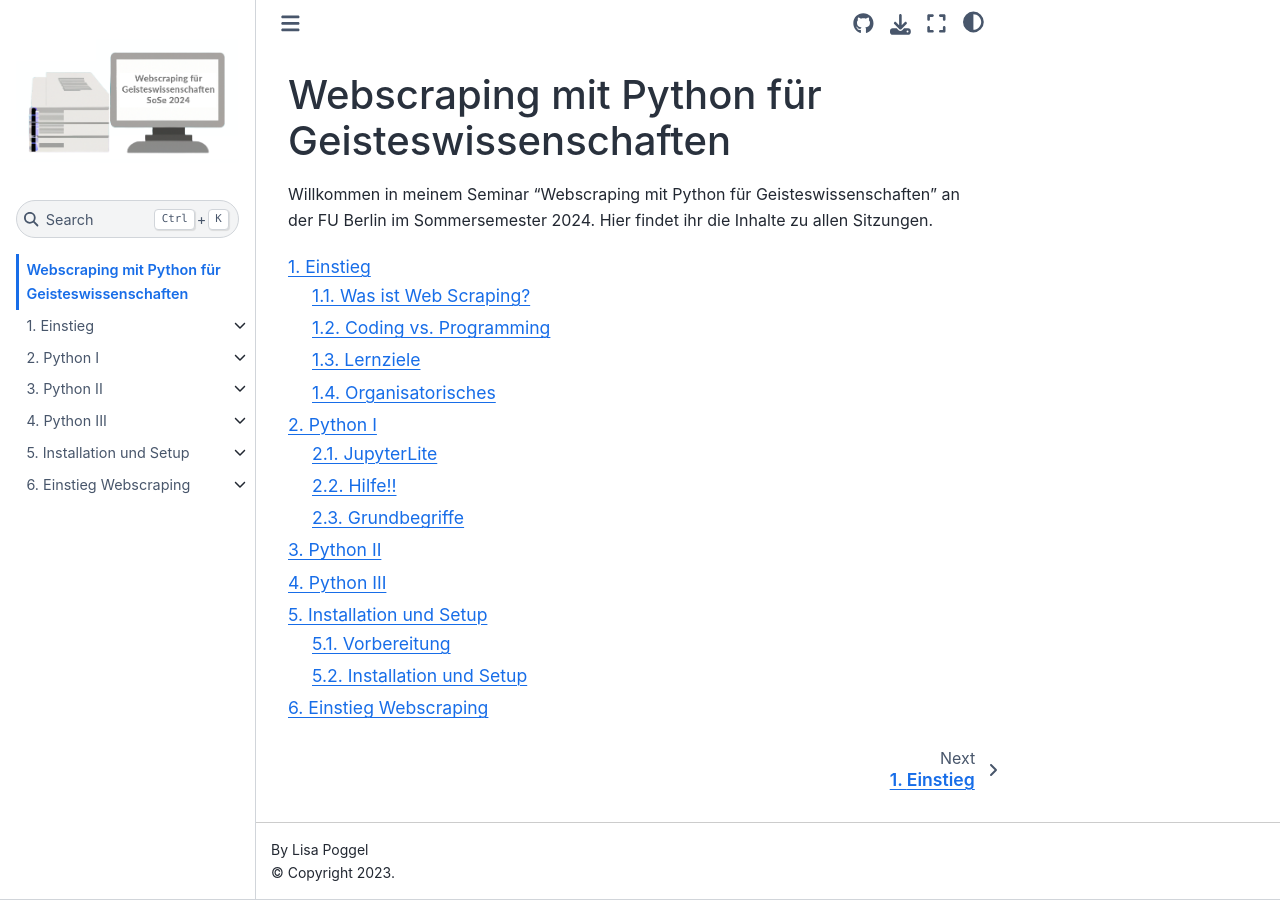
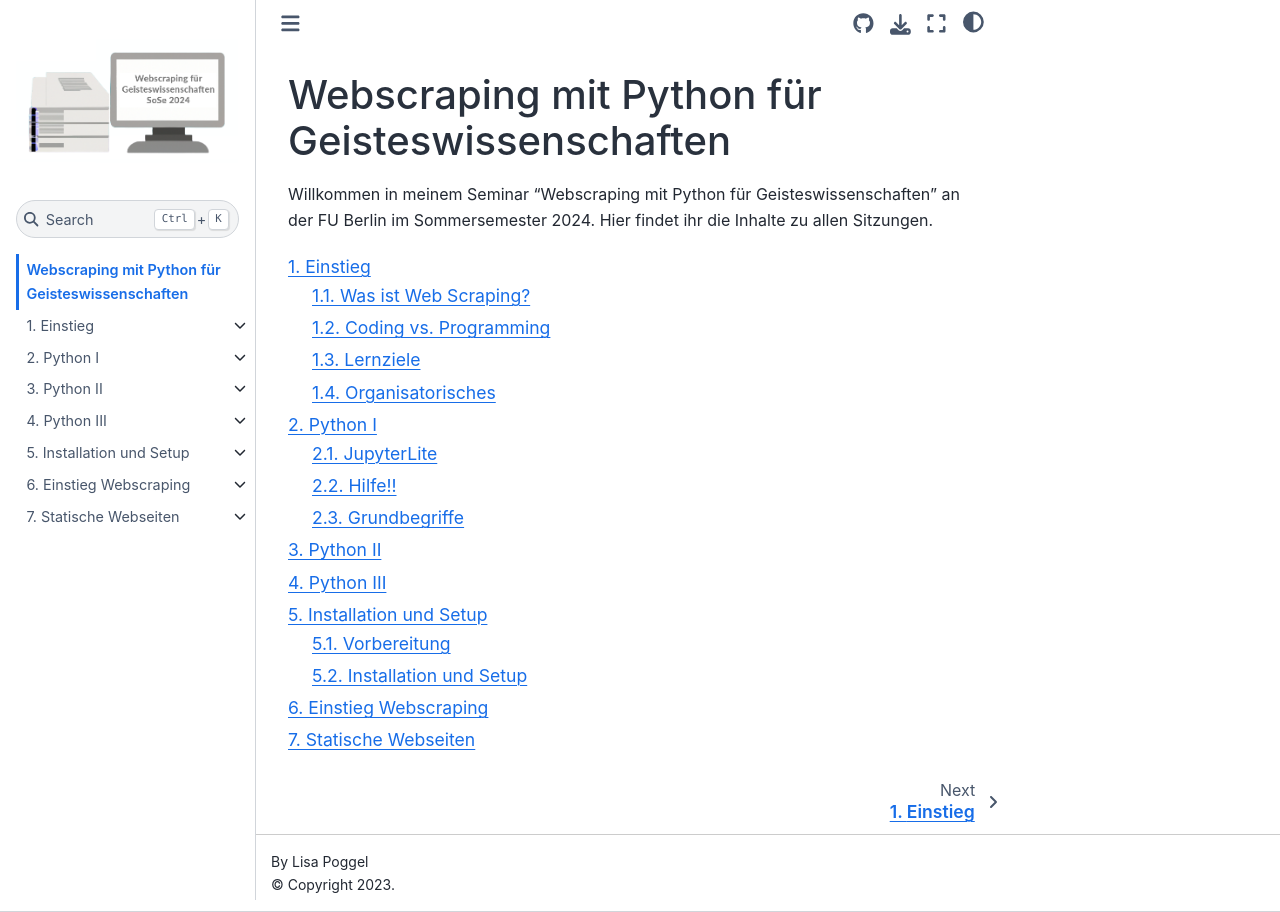
Before and after one commit to lipogg/webscraping-mit-python, a Jupyter Book: the page built from intro.md, in a window 1280 px wide. Built offline with Jupyter Book 1.0.4 settings and Sphinx 7.4.7 and the Sphinx Book theme 1.1.4, drawn with Linux system fonts in a browser that asks for light colours; pages that are not in the unit, such as notebooks, are missing from menus; comment, search, counter and statistics services are not loaded; some of the changed lines change nothing that is shown.

Commit message:
add ch.7

```diff
--- a/_toc.yml
+++ b/_toc.yml
@@ -66,11 +66,11 @@ sections:
     title: CSS
   - file: chapters/06/subchapters/04_http.ipynb
     title: Client, Server, HTTP
-#- file: chapters/07/07_intro
-#  title: Statische Webseiten
-#  sections:
-#    - file: chapters/07/subchapters/01_einstieg_beautifulsoup.ipynb
-#      title: Einstieg BeautifulSoup
+- file: chapters/07/07_intro
+  title: Statische Webseiten
+  sections:
+    - file: chapters/07/subchapters/01_einstieg_beautifulsoup.ipynb
+      title: Einstieg BeautifulSoup
 #    - file: chapters/07/subchapters/02_fortsetzung_beautifulsoup.ipynb
 #      title: Fortsetzung BeautifulSoup
 #- file: chapters/08/08_intro
```
Also changed, not shown: 1 other file.
